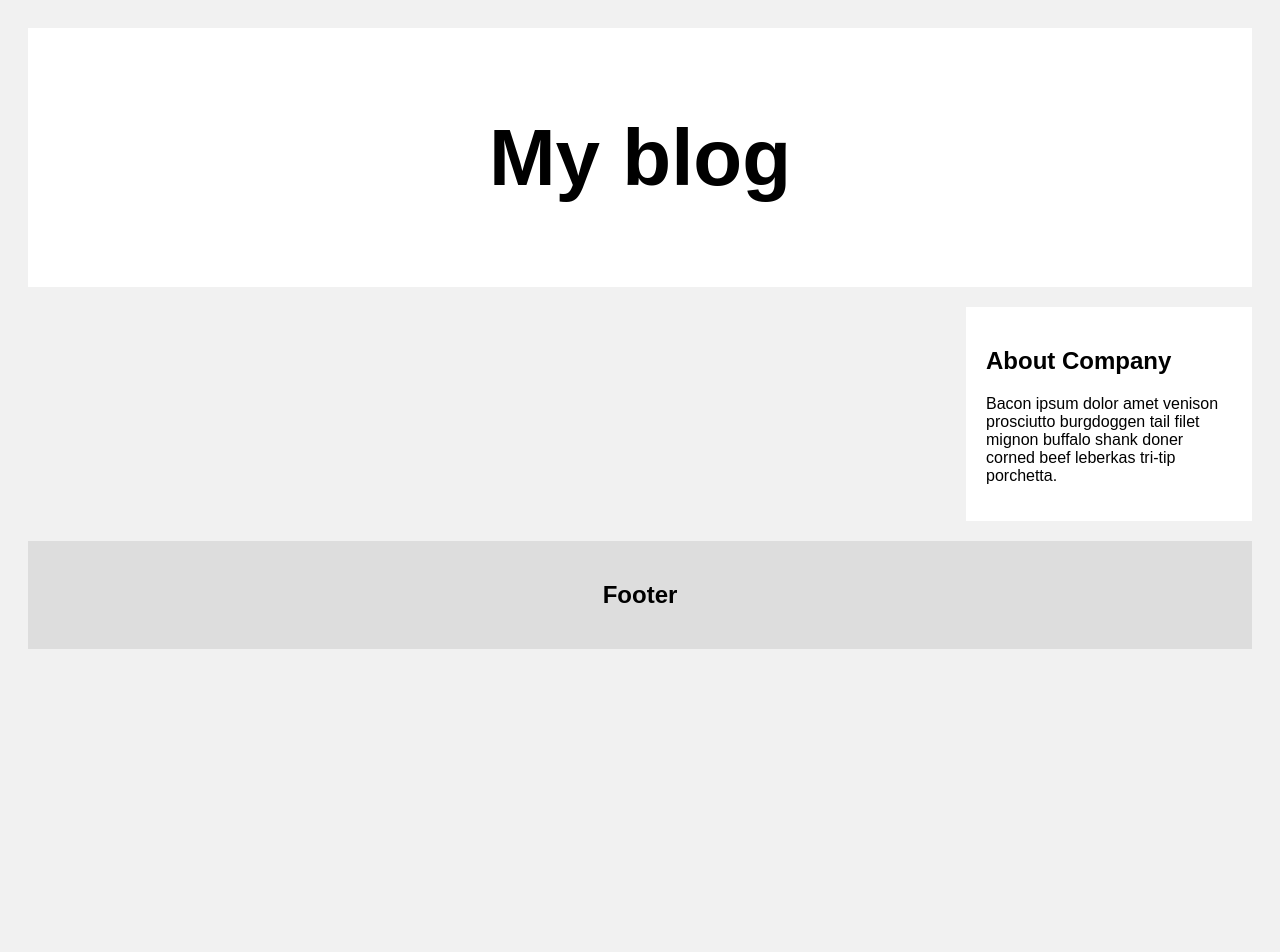
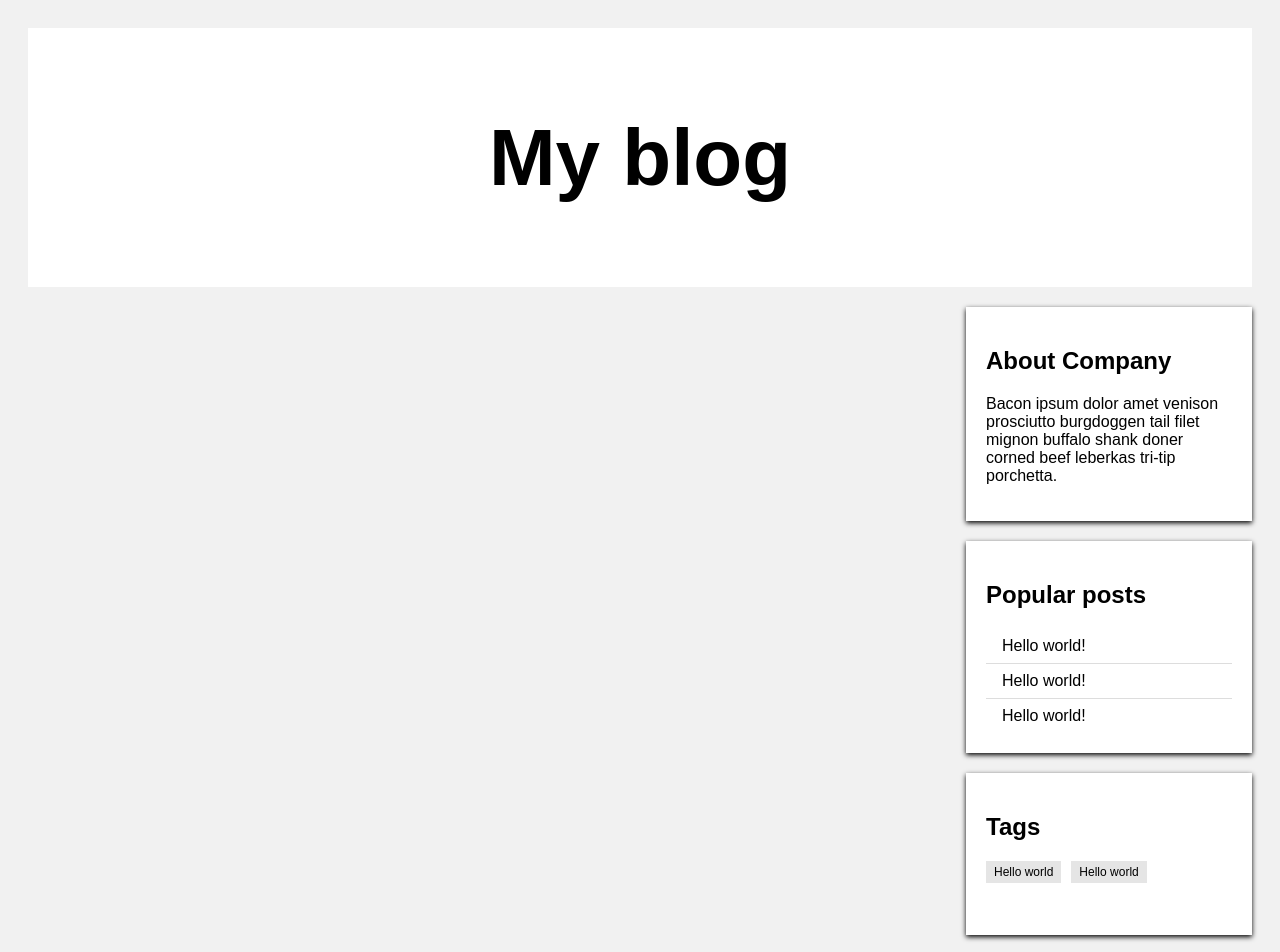
Before and after one commit to Ch4nge/BlogProject, a React (Create React App) app in the folder blog/: page / in a window 1280 px wide. Shown: the top 952 px of the page. Before the commit the page ends 800 px from the top, so only its background shows below. Built offline with nearby package versions, Linux system fonts and the light colour scheme.

Commit message:
Added styles and more layout related stuff

```diff
--- a/blog/src/index.css
+++ b/blog/src/index.css
@@ -36,12 +36,40 @@ body {
   background-color: white;
   padding: 20px;
   margin-top: 20px;
+  box-shadow:0 2px 5px 0;
 }
 
 .container:after {
   content: "";
   display: table;
   clear: both;
+}
+
+.popularList {
+  list-style-type: none;
+  padding: 0;
+  margin: 0;
+}
+.popularList li {
+  padding:8px 16px;
+  border-bottom:1px solid #ddd;
+}
+.popularList li:last-child {
+  border-bottom:none;
+}
+
+.tag {
+  background-color:#e5e5e5;
+  color: #000;
+  margin-bottom: 16px;
+  margin-right: 10px;
+  display: inline-block;
+  padding-left: 8px;
+  padding-right: 8px;
+  padding-top: 4px;
+  padding-bottom: 4px;
+  text-align: center;
+  font-size:12px;
 }
 
 /* Make columns responsive */
--- a/blog/src/layouts/MainLayout.js
+++ b/blog/src/layouts/MainLayout.js
@@ -1,6 +1,7 @@
 import React, {Component} from 'react';
 import About from '../rightcolumn/About';
-
+import Popular from '../rightcolumn/Popular';
+import Tags from '../rightcolumn/Tags';
 
 export default class MainLayout extends Component {
 
@@ -16,6 +17,8 @@ export default class MainLayout extends Component {
                     </div>
                     <div className="rightColumn">
                         <About />
+                        <Popular />
+                        <Tags />
                     </div>
                 </div>
 
--- a/blog/src/rightcolumn/About.js
+++ b/blog/src/rightcolumn/About.js
@@ -1,6 +1,6 @@
 import React, {Component} from 'react';
 
-export default class MainLayout extends Component {
+export default class About extends Component {
 
     render(){
         return(
--- /dev/null
+++ b/blog/src/rightcolumn/Popular.js
@@ -0,0 +1,20 @@
+import React, {Component} from 'react';
+
+export default class Popular extends Component {
+
+    render(){
+        return(
+            <div className="card">
+                <div>
+                    <h2>Popular posts</h2>
+                </div>
+                <ul className="popularList">
+                    <li>Hello world!</li>
+                    <li>Hello world!</li>
+                    <li>Hello world!</li>
+                </ul>
+            </div>
+        );
+
+    }
+}
--- /dev/null
+++ b/blog/src/rightcolumn/Tags.js
@@ -0,0 +1,19 @@
+import React, {Component} from 'react';
+
+export default class Tags extends Component {
+
+    render(){
+        return(
+            <div className="card">
+                <div>
+                    <h2>Tags</h2>
+                </div>
+                <p>
+                    <span className="tag">Hello world</span>
+                    <span className="tag">Hello world</span>
+                </p>
+            </div>
+        );
+
+    }
+}
```
